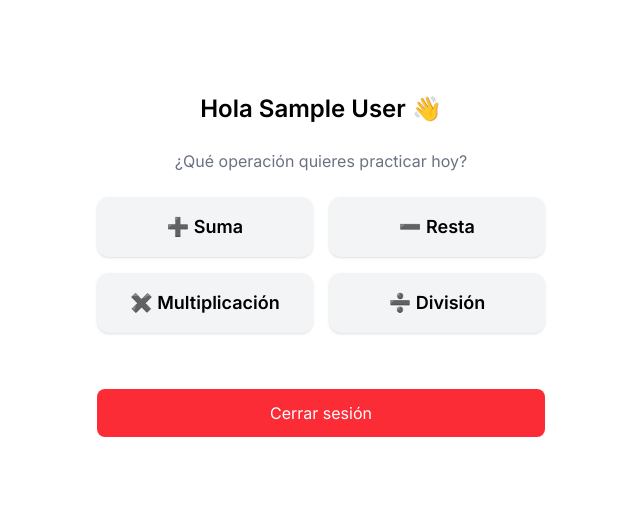
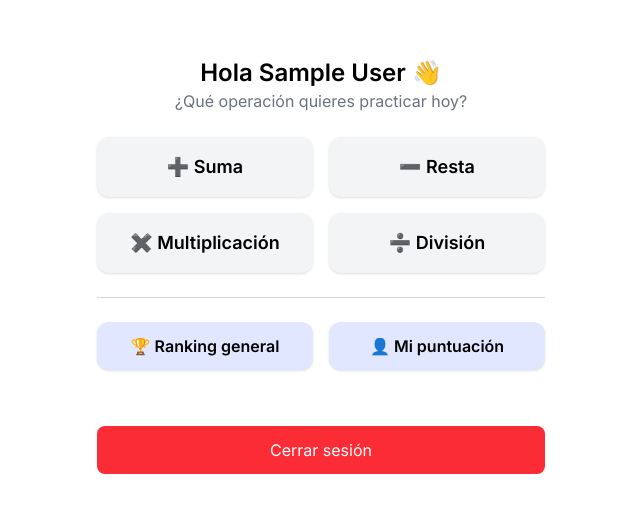
Before and after one commit to DavidLC578/chronomaths, a Next.js app: page /home in a window 1280 px wide. Shown: the part 135-648 px from the top of the page, without its empty margins (319-959 px from the left). Built offline with nearby package versions, Linux system fonts and the light colour scheme; no server answers; sample sign-in values are in the browser's storage.

Commit message:
add saving user score for each mode

```diff
--- a/app/game/page.tsx
+++ b/app/game/page.tsx
@@ -1,9 +1,10 @@
 // pages/game.tsx
 'use client';
 
-import { useEffect, useState, useRef } from 'react';
+import { useEffect, useState, useRef, useCallback } from 'react';
 import { useRouter, useSearchParams } from 'next/navigation';
 import useUser from '@/hooks/useUser';
+import { saveResult } from '@/firebase/client';
 
 const GAME_DURATION = 60;
 
@@ -23,7 +24,7 @@ export default function GamePage() {
     const [gameOver, setGameOver] = useState(false);
     const inputRef = useRef<HTMLInputElement>(null);
 
-    // Cuenta atrás antes de empezar
+    // Countdown before starting
     useEffect(() => {
         if (!mode) return;
 
@@ -35,18 +36,37 @@ export default function GamePage() {
         }
     }, [countdown, mode]);
 
-    // Temporizador del juego
+    // Save result when game ends
+    const saveGameResult = useCallback(async () => {
+        if (!user) return;
+
+        try {
+            await saveResult({
+                userId: user.userId || '',
+                username: user.username || 'Jugador',
+                avatar: user.avatar || '',
+                score,
+                mode: mode || 'desconocido',
+                date: new Date().toISOString()
+            });
+        } catch (error) {
+            console.error('Error al guardar el resultado:', error);
+        }
+    }, [user, score, mode]);
+
+    // Game timer
     useEffect(() => {
         if (!gameStarted) return;
         if (timeLeft <= 0) {
             setGameOver(true);
+            saveGameResult();
             return;
         }
         const interval = setInterval(() => setTimeLeft((t) => t - 1), 1000);
         return () => clearInterval(interval);
-    }, [gameStarted, timeLeft]);
+    }, [gameStarted, timeLeft, saveGameResult]);
 
-    // Generar nueva operación
+    // Generate new operation
     const newQuestion = () => {
         const n1 = Math.floor(Math.random() * 50);
         const n2 = Math.floor(Math.random() * 50);
@@ -56,12 +76,12 @@ export default function GamePage() {
         inputRef.current?.focus();
     };
 
-    // Primera pregunta
+    // First question
     useEffect(() => {
         if (gameStarted) newQuestion();
     }, [gameStarted]);
 
-    // Verificar respuesta
+    // Check answer
     const handleSubmit = (e: React.FormEvent) => {
         e.preventDefault();
         const result = parseInt(input);
@@ -94,7 +114,7 @@ export default function GamePage() {
 
     if (!mode) return <p className="p-4">Cargando...</p>;
 
-    // Vista final del juego
+    // Game over view
     if (gameOver) {
         return (
             <div className="min-h-screen flex flex-col items-center justify-center bg-white text-black px-4 text-center">
@@ -118,7 +138,7 @@ export default function GamePage() {
                 <>
                     <button
                         onClick={() => router.push('/home')}
-                        className="absolute top-4 right-4 p-2 text-gray-500 hover:text-black transition-colors"
+                        className="absolute cursor-pointer top-4 right-4 p-2 text-gray-500 hover:text-black transition-colors"
                         title="Salir del juego"
                     >
                         <svg xmlns="http://www.w3.org/2000/svg" className="h-6 w-6" fill="none" viewBox="0 0 24 24" stroke="currentColor">
@@ -159,7 +179,7 @@ export default function GamePage() {
     );
 }
 
-// Muestra el símbolo de operación
+// Show operation symbol
 function getSymbol(mode: string) {
     switch (mode) {
         case 'suma':
--- a/app/home/page.tsx
+++ b/app/home/page.tsx
@@ -29,11 +29,14 @@ export default function HomePage() {
     };
 
     return (
-        <div className="min-h-screen flex flex-col items-center justify-center p-6 bg-white text-black">
-            <div className="w-full max-w-md space-y-6 text-center">
+        <main className="min-h-screen flex flex-col items-center justify-center p-6 bg-white text-black">
+            <article className="w-full max-w-md space-y-6 text-center">
+                <header>
                     <h1 className="text-2xl font-bold">Hola {user?.username || 'jugador'} 👋</h1>
                     <p className="text-gray-500">¿Qué operación quieres practicar hoy?</p>
+                </header>
 
+                <section>
                     <div className="grid grid-cols-2 gap-4">
                         <button
                             onClick={() => goToGame('suma')}
@@ -60,14 +63,35 @@ export default function HomePage() {
                             ➗ División
                         </button>
                     </div>
+                </section>
 
+                <section>
+                    <hr className="my-6 border-gray-300" />
+                    <div className="grid grid-cols-1 sm:grid-cols-2 gap-4">
+                        <button
+                            onClick={() => router.push('/ranking-general')}
+                            className="py-3 px-4 bg-indigo-100 hover:bg-indigo-200 rounded-xl text-base font-semibold shadow"
+                        >
+                            🏆 Ranking general
+                        </button>
+                        <button
+                            onClick={() => router.push('/ranking-personal')}
+                            className="py-3 px-4 bg-indigo-100 hover:bg-indigo-200 rounded-xl text-base font-semibold shadow"
+                        >
+                            👤 Mi puntuación
+                        </button>
+                    </div>
+                </section>
+
+                <footer>
                     <button
                         onClick={handleLogout}
                         className="mt-8 w-full py-3 px-4 bg-red-500 hover:bg-red-600 text-white rounded-lg font-medium transition-colors"
                     >
                         Cerrar sesión
                     </button>
-            </div>
-        </div>
+                </footer>
+            </article>
+        </main>
     );
 }
--- a/firebase/client.js
+++ b/firebase/client.js
@@ -5,6 +5,16 @@ import {
     GoogleAuthProvider,
     signInWithPopup
 } from 'firebase/auth';
+import {
+    getFirestore,
+    collection,
+    query,
+    where,
+    getDocs,
+    updateDoc,
+    doc,
+    addDoc
+} from 'firebase/firestore';
 
 // Your web app's Firebase configuration
 const firebaseConfig = {
@@ -21,9 +31,11 @@ const firebaseConfig = {
 const app = initializeApp(firebaseConfig);
 const auth = getAuth(app);
 
+const db = getFirestore(app);
+
 const mapUserFromFirebaseAuthToUser = (user) => {
-    const { displayName, photoURL, email } = user;
-    return { username: displayName, avatar: photoURL, email };
+    const { uid, displayName, photoURL, email } = user;
+    return { userId: uid, username: displayName, avatar: photoURL, email };
 }
 
 export const onAuthStateChanged = (onChange) => {
@@ -34,7 +46,7 @@ export const onAuthStateChanged = (onChange) => {
 };
 
 
-// Configura el proveedor de Google
+// Configure Google provider
 const googleProvider = new GoogleAuthProvider();
 
 export const loginWithGoogle = async () => {
@@ -57,3 +69,51 @@ export const logout = async () => {
         throw error;
     }
 };
+
+export const saveResult = async ({ userId, username, avatar, score, mode, date }) => {
+    try {
+        const resultsRef = collection(db, 'results');
+
+        // Check if a record already exists for this user and mode
+        const q = query(
+            resultsRef,
+            where('userId', '==', userId),
+            where('mode', '==', mode)
+        );
+
+        const querySnapshot = await getDocs(q);
+
+        if (!querySnapshot.empty) {
+            // If a previous record exists, update the maximum if necessary
+            const docRef = querySnapshot.docs[0];
+            const existingData = docRef.data();
+            const newMaxScore = Math.max(existingData.maxScore || 0, score);
+
+            await updateDoc(doc(db, 'results', docRef.id), {
+                score,
+                maxScore: newMaxScore,
+                date: date > existingData.date ? date : existingData.date
+            });
+
+            return { id: docRef.id, ...existingData, score, maxScore: newMaxScore };
+        } else {
+            // If it doesn't exist, create a new record
+            const newResult = {
+                userId,
+                username,
+                avatar,
+                score,
+                maxScore: score, // For the first record, the current score is the maximum
+                mode,
+                date
+            };
+
+            const docRef = await addDoc(resultsRef, newResult);
+            return { id: docRef.id, ...newResult };
+        }
+
+    } catch (error) {
+        console.error("Error saving result:", error);
+        throw error;
+    }
+};
--- a/interfaces/interfaces.tsx
+++ b/interfaces/interfaces.tsx
@@ -1,4 +1,5 @@
 export interface User {
+    userId: string;
     username: string;
     avatar: string;
     email: string;
```
Lines whose indentation alone changed are shown as unchanged.
